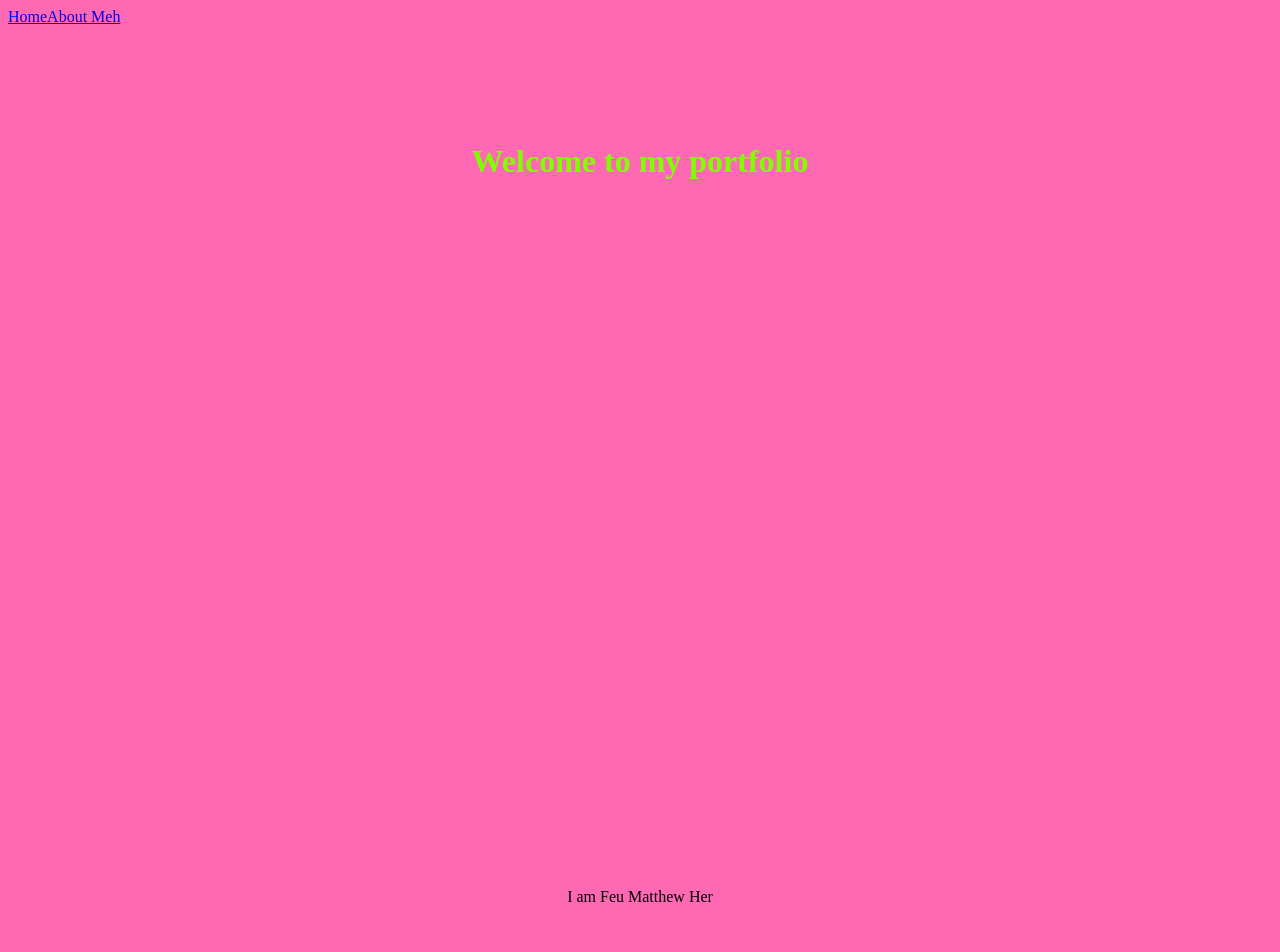
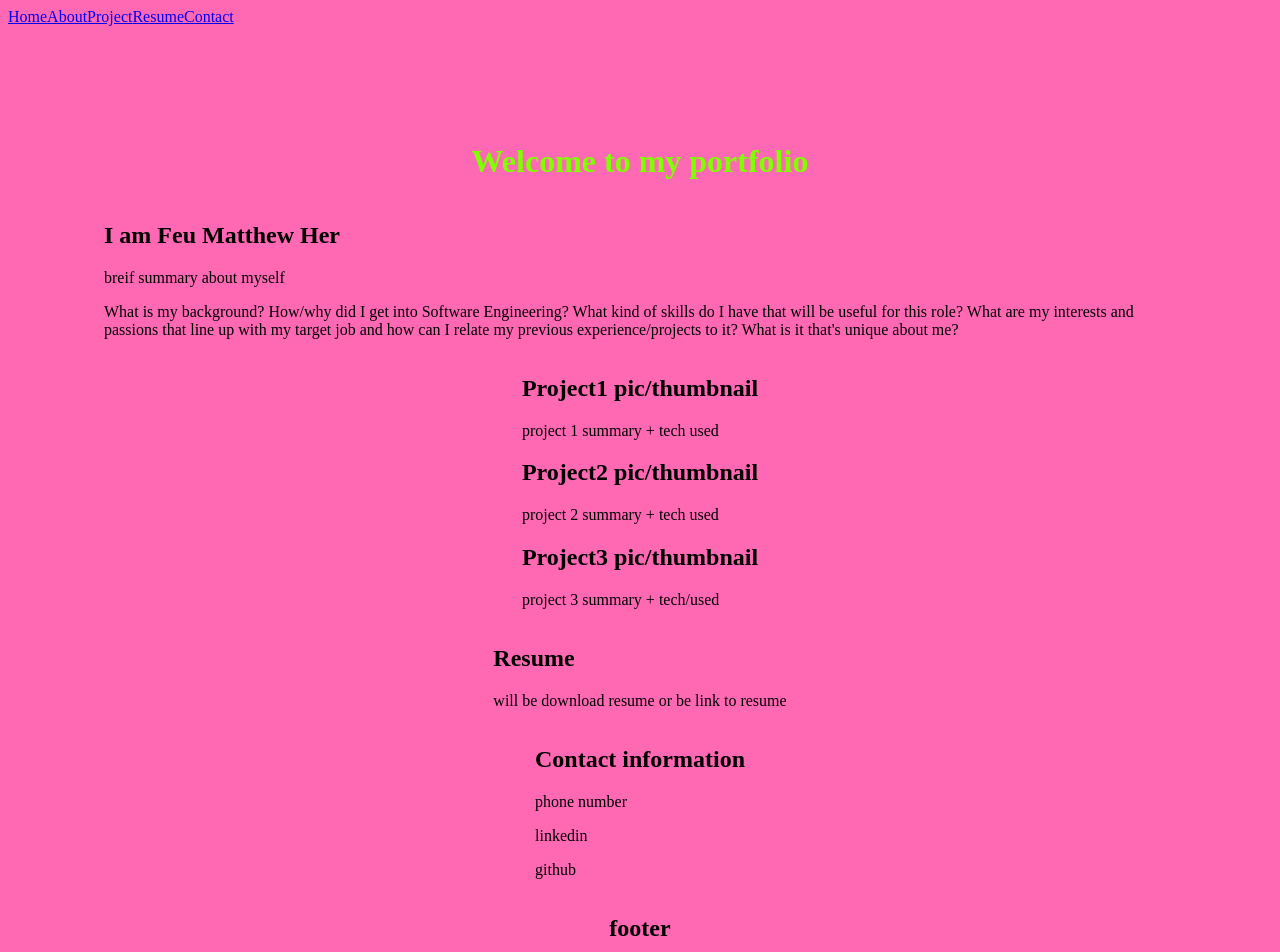
Before and after one commit to fmher/nextjs-portfolio-, a Next.js app: page / in a window 1280 px wide. Shown: the top 952 px of the page. Built offline with nearby package versions, Linux system fonts and the light colour scheme.

Commit message:
rough draft layout

```diff
--- a/components/Navbar.js
+++ b/components/Navbar.js
@@ -9,8 +9,28 @@ export default function Navbar() {
                 Home
             </Link>
 
-            <Link href='/about'>
+            {/* <Link href='/about'>
                 About Meh
+            </Link>
+
+            <Link href='/projects'>
+                Projects
+            </Link> */}
+
+            <Link href='#About'>
+                About
+            </Link>
+
+            <Link href='#Project'>
+                Project
+            </Link>
+
+            <Link href='#Resume'>
+                Resume
+            </Link>
+
+            <Link href='#Contact'>
+                Contact
             </Link>
 
             {/* outside sources use regular a tags */}
--- a/pages/index.js
+++ b/pages/index.js
@@ -17,7 +17,46 @@ export default function Home() {
       <main className={styles.main}>
         <h1>Welcome to my portfolio</h1>
 
-        <p>I am Feu Matthew Her</p>
+        <section id='About'>
+          <h2>I am Feu Matthew Her</h2>
+          <p>breif summary about myself</p>
+          <p>What is my background? How/why did I get into Software Engineering?
+            What kind of skills do I have that will be useful for this role?
+            What are my interests and passions that line up with my target job and how can I relate my previous experience/projects to it?
+            What is it that's unique about me?
+          </p>
+        </section>
+
+        <section id='Project'>
+          <h2>Project1 pic/thumbnail</h2>
+          <p>project 1 summary + tech used</p>
+
+          <h2>Project2 pic/thumbnail</h2>
+          <p>project 2 summary +  tech used</p>
+
+          <h2>Project3 pic/thumbnail</h2>
+          <p>project 3 summary + tech/used</p>
+
+        </section>
+
+        <section id='Resume'>
+          <h2>Resume</h2>
+          <p>will be download resume or be link to resume</p>
+        </section>
+
+        <section id='Contact'>
+          <h2>Contact information</h2>
+          <p>phone number</p>
+          <p>linkedin</p>
+          <p>github</p>
+        </section>
+
+        <footer>
+          <h2>footer</h2>
+          <h2>@etc</h2>
+          <h2>©</h2>
+        </footer>
+
       </main>
     </>
   )
```
Also changed, not shown: pages/projects.js (added, +11 -0 lines).
